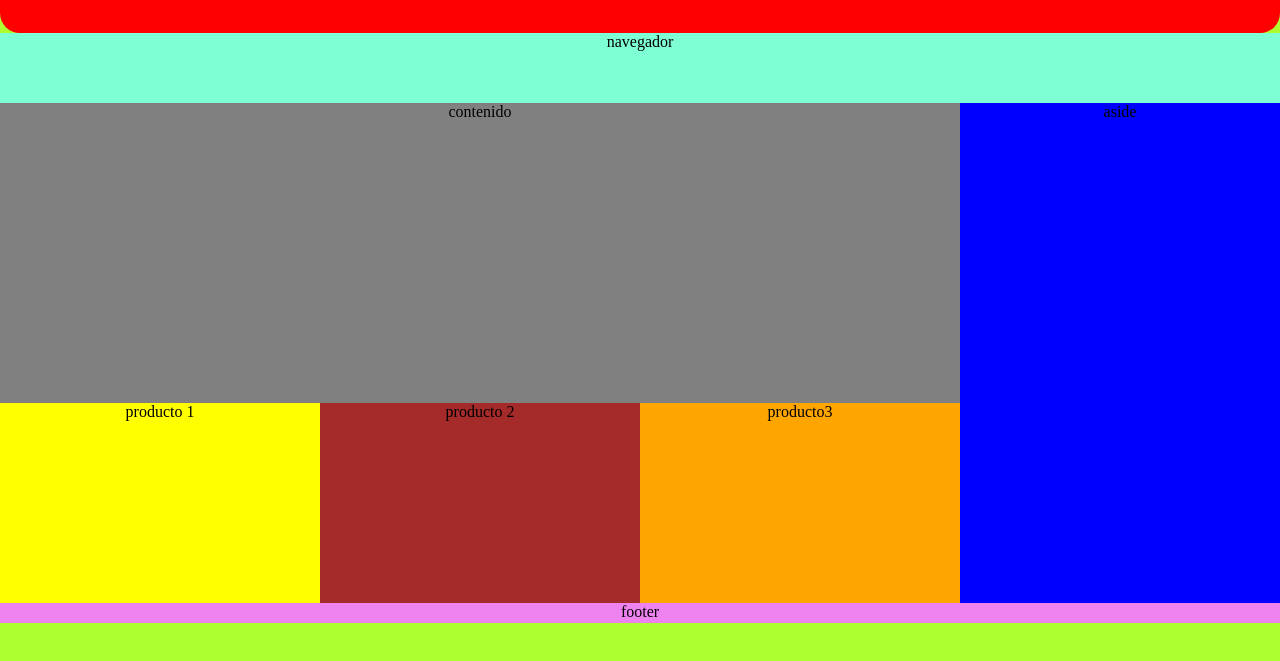
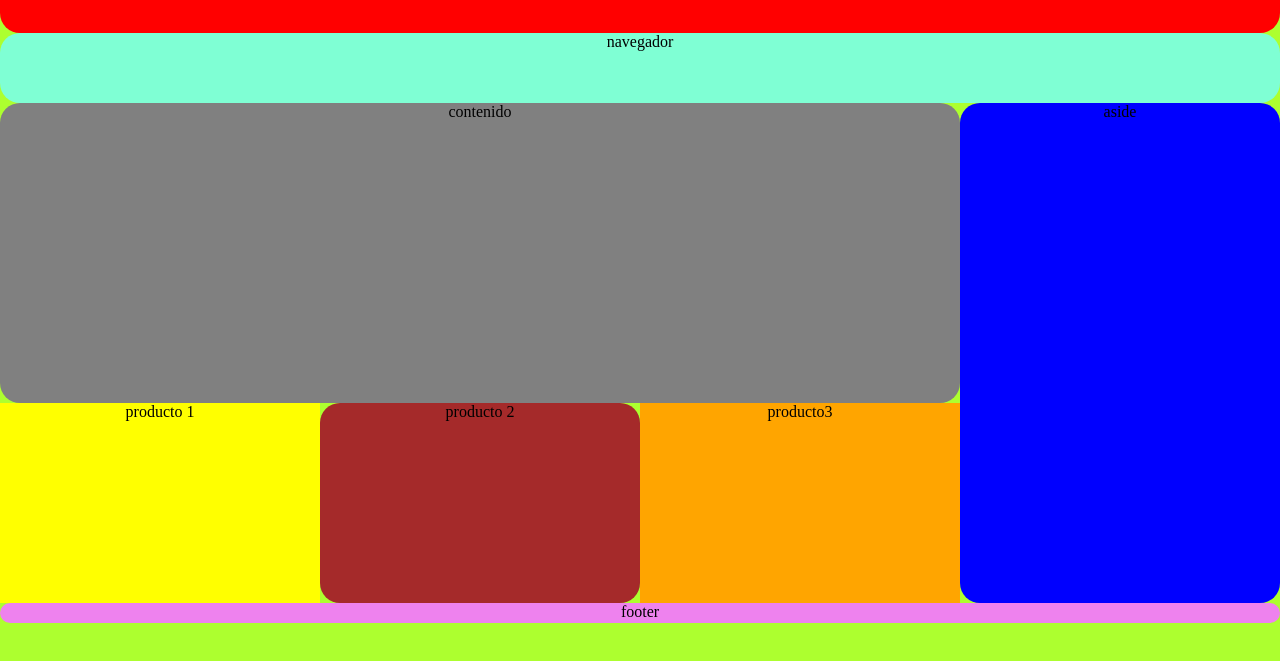
Before and after one commit to NahuelSandoval/practico_5, a plain HTML site: page index.html in a window 1280 px wide. Shown: the part 67-728 px from the top of the page. Drawn offline with Linux system fonts and the light colour scheme.

Commit message:
practico5

```diff
--- a/estilo.css
+++ b/estilo.css
@@ -30,19 +30,22 @@
     border-radius: 20px;
 }
 .nav{
-
+border-radius: 20px;
 background-color: aquamarine;
 grid-area: nav;
+box-shadow: 3rem;
 }
 .contenido{
 background-color: grey;
 grid-area: contenido;
+border-radius: 20px;
 }
 .section-1{
 background-color: yellow;
 grid-area: section-1;
 }
 .section-2{
+border-radius: 20px;
 background-color: brown;
 grid-area: section-2;
 }
@@ -53,8 +56,10 @@ grid-area: section-3;
 .aside{
 background-color: blue;
 grid-area: aside;
+border-radius: 20px;
 }
 .footer{
+border-radius: 20px;
 background-color: violet;
 grid-area: footer;
 }
```
